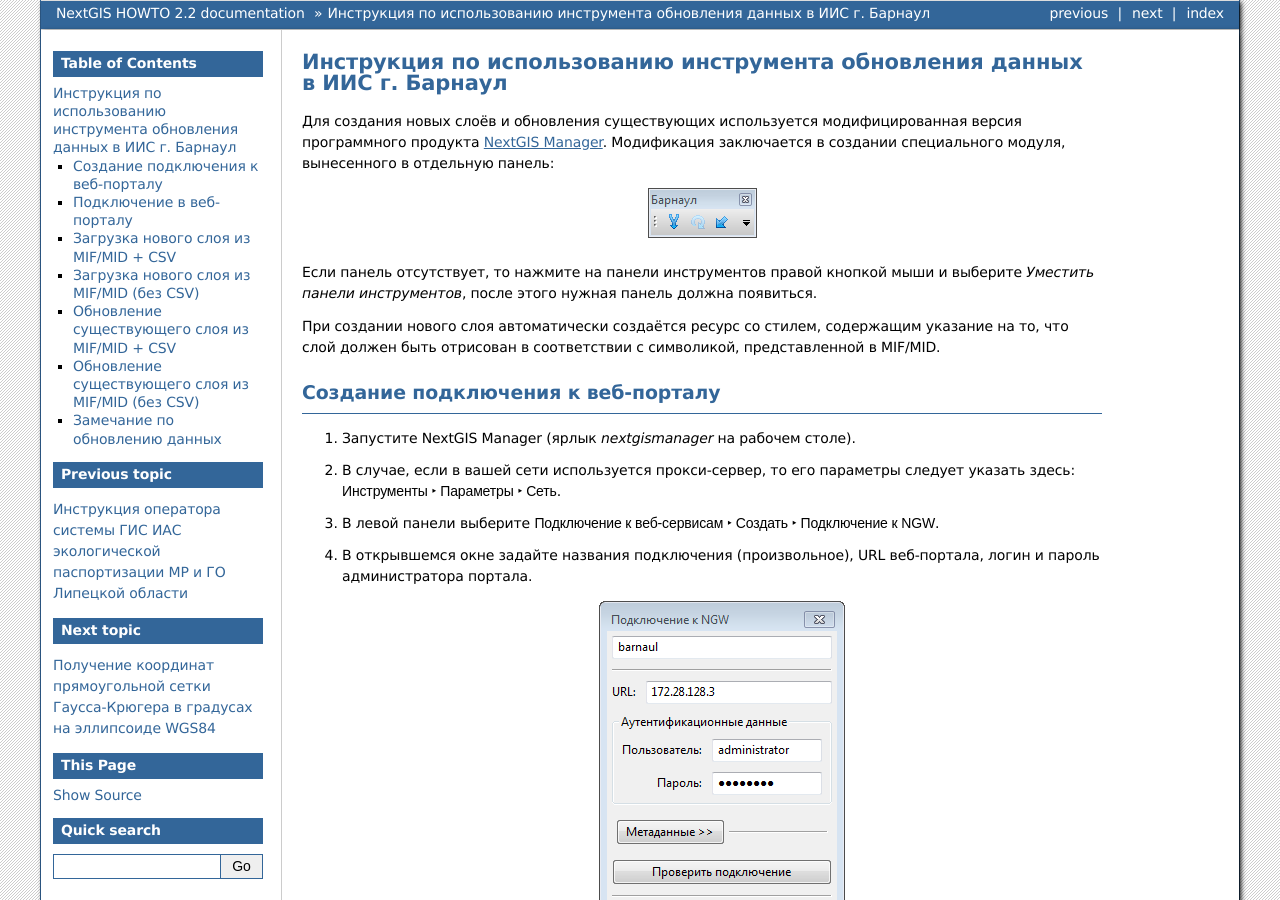
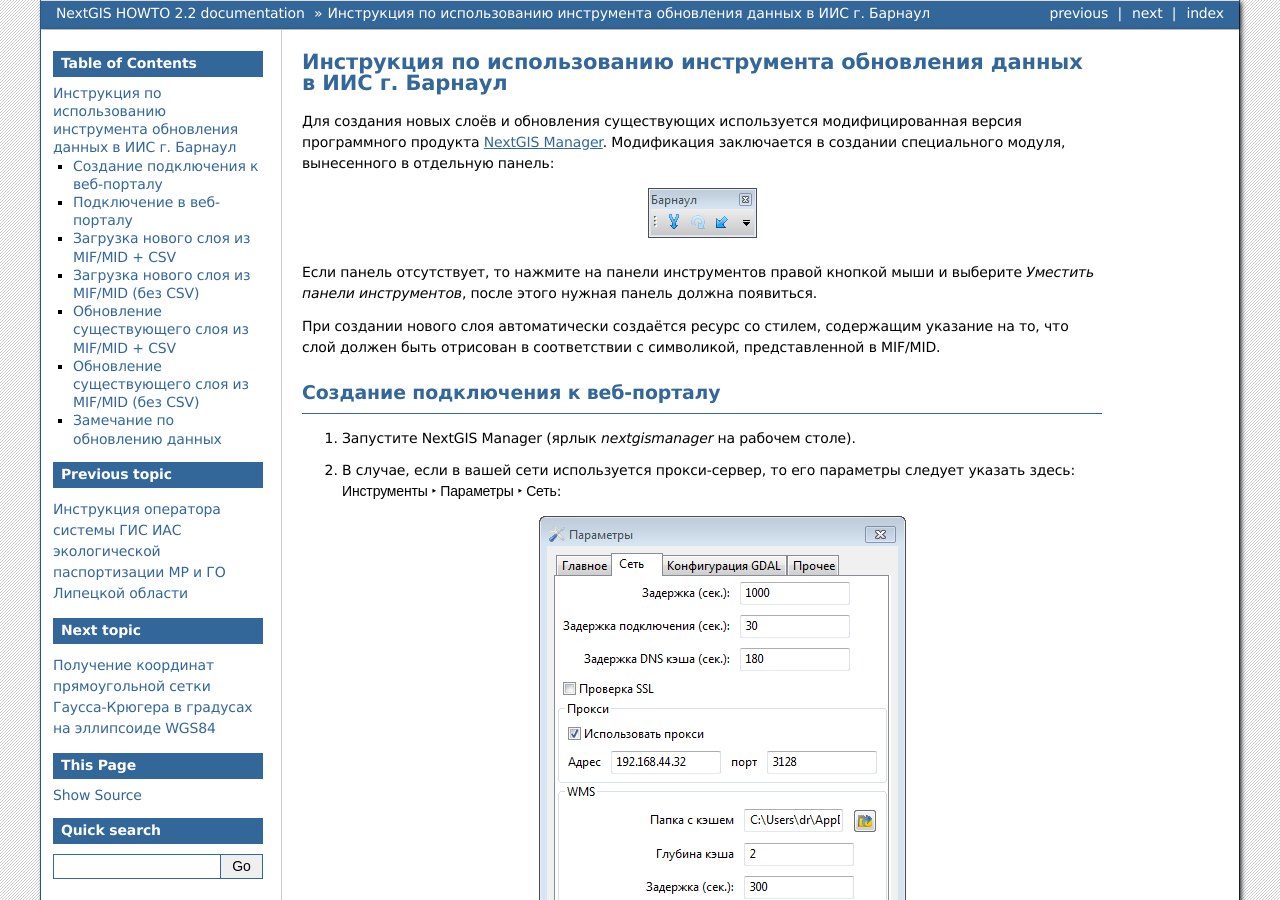
Before and after one commit to nextgis/docs_howto, a Sphinx documentation site: the page built from source/barnaul.rst, in a window 1280 px wide and 900 px high. Built offline with Sphinx 7.4.7, drawn with Linux system fonts in a browser that asks for light colours; formulas are drawn with MathJax 3.

Commit message:
Скриншот с сетевыми настройками

```diff
--- a/source/barnaul.rst
+++ b/source/barnaul.rst
@@ -29,7 +29,12 @@
 
 1. Запустите NextGIS Manager (ярлык *nextgismanager* на рабочем столе).
 2. В случае, если в вашей сети используется прокси-сервер, то его параметры
-   следует указать здесь: :menuselection:`Инструменты --> Параметры --> Сеть`.
+   следует указать здесь: :menuselection:`Инструменты --> Параметры --> Сеть`:
+
+   .. figure:: _static/barnaul-network.png
+      :name: proxy
+      :align: center
+
 3. В левой панели выберите :menuselection:`Подключение к веб-сервисам --> Создать --> Подключение к NGW`.
 4. В открывшемся окне задайте названия подключения (произвольное),
    URL веб-портала, логин и пароль администратора портала.
```
Also changed, not shown: source/_static/barnaul-network.png (added).
